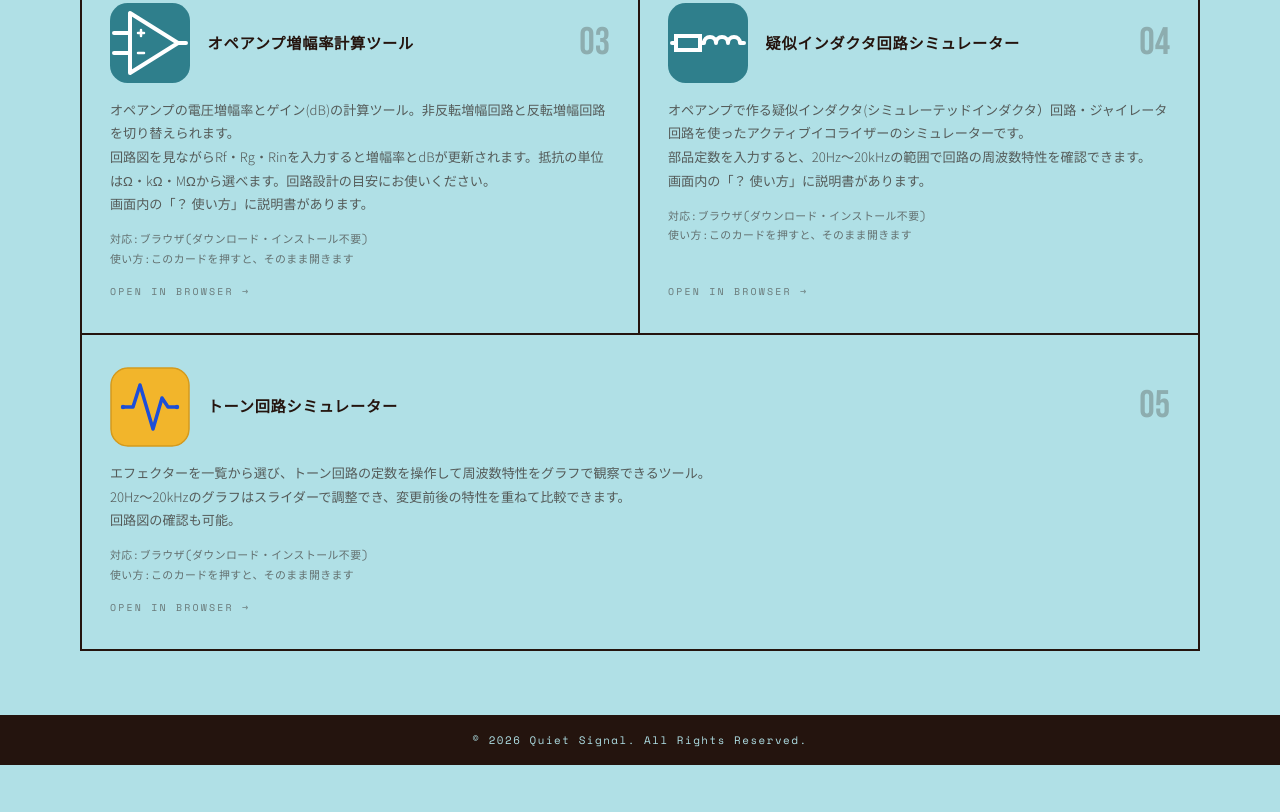
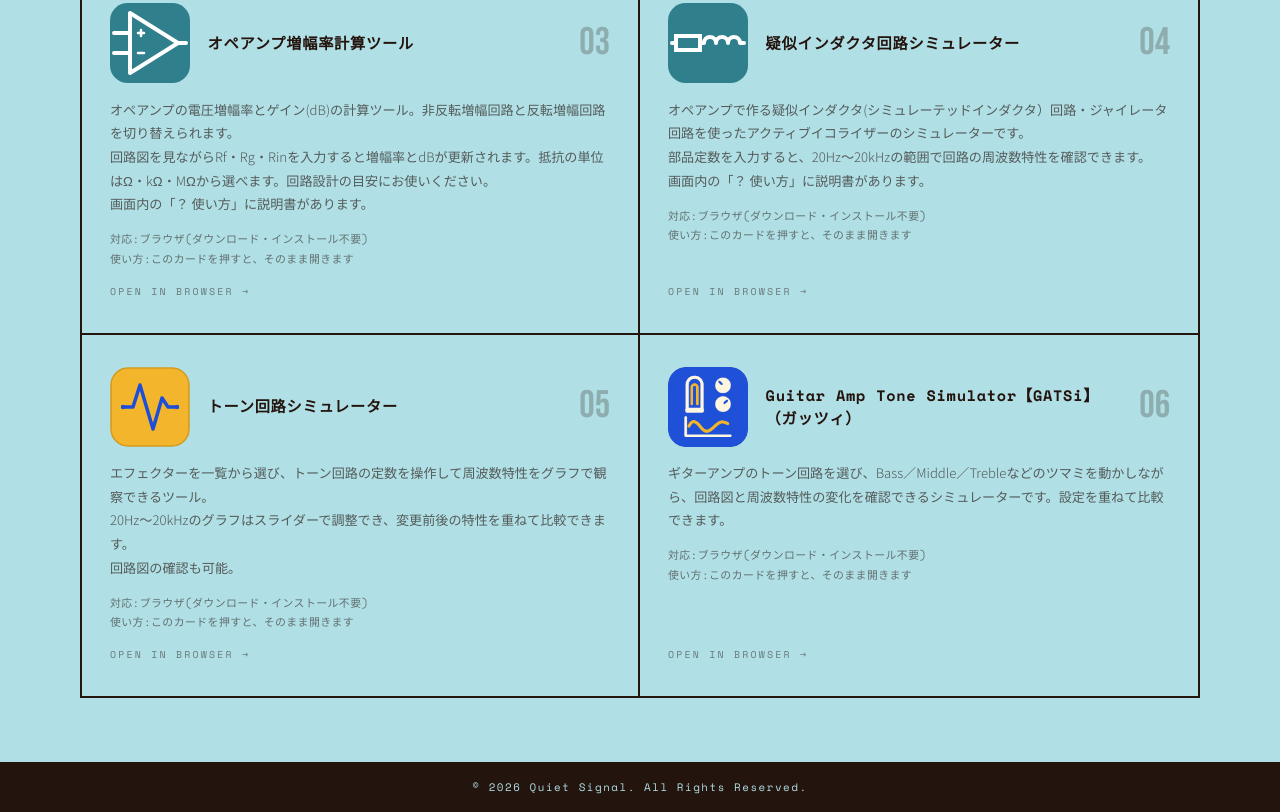
Before and after one commit to quiet-signal-effects/quietsignal, a plain HTML site: page apps.html in a window 1280 px wide. Shown: the part 883-1695 px from the top of the page. Before the commit the page ends 1648 px from the top, so only its background shows below. Drawn offline with nearby package versions, Linux system fonts and the light colour scheme.

Commit message:
Add files via upload

```diff
--- a/apps.html
+++ b/apps.html
@@ -64,6 +64,48 @@
       border-radius: 22%;
       display: block;
       flex-shrink: 0;
+    }
+
+    .app-icon.gatsi-icon {
+      display: flex;
+      align-items: center;
+      justify-content: center;
+      gap: 10%;
+      border: 1px solid #135f6d;
+      border-radius: 22%;
+      background: #2f7f8c;
+      color: #fff;
+    }
+
+    .gatsi-icon i {
+      position: relative;
+      height: 49%;
+      width: 2px;
+      background: currentColor;
+    }
+
+    .gatsi-icon i::after {
+      content: "";
+      position: absolute;
+      top: 20%;
+      left: 50%;
+      width: 7px;
+      height: 5px;
+      border-radius: 1px;
+      background: currentColor;
+      transform: translateX(-50%);
+    }
+
+    .gatsi-icon i:nth-child(2)::after { top: 63%; }
+    .gatsi-icon i:nth-child(3)::after { top: 40%; }
+
+    .app-icon.gatsi-icon { position: relative; }
+    .gatsi-icon::after {
+      content: "";
+      position: absolute;
+      inset: -1px;
+      border-radius: inherit;
+      background: url("gatsi/GATSi_icon.png") center / contain no-repeat;
     }
 
     .app-num {
@@ -170,7 +212,7 @@
     <div class="container">
       <p style="font-size:0.88rem; opacity:0.65; margin-bottom:2rem;">
         Quiet Signalが提供するアプリです。<br>
-        「まなびオシロ」はWindows用のZIPファイルをダウンロードし解凍して使います。「コード譜クイック工房」「オペアンプ増幅率計算ツール」「疑似インダクタ回路シミュレーター」「トーン回路シミュレーター」はブラウザで開くだけですぐ使えます。
+        「まなびオシロ」はWindows用のZIPファイルをダウンロードし解凍して使います。「コード譜クイック工房」「オペアンプ増幅率計算ツール」「疑似インダクタ回路シミュレーター」「トーン回路シミュレーター」「GATSi（ガッツィ）」はブラウザで開くだけですぐ使えます。
       </p>
 
       <div class="app-list fade-in">
@@ -247,6 +289,17 @@
           <div class="app-open">Open in Browser →</div>
         </a>
 
+        <a class="app-card" href="gatsi/guitar-amp-tone-simulator.html">
+          <div class="app-head">
+            <span class="app-icon gatsi-icon" aria-hidden="true"><i></i><i></i><i></i></span>
+            <div class="app-name">Guitar Amp Tone Simulator【GATSi】（ガッツィ）</div>
+            <div class="app-num">06</div>
+          </div>
+          <div class="app-desc">ギターアンプのトーン回路を選び、Bass／Middle／Trebleなどのツマミを動かしながら、回路図と周波数特性の変化を確認できるシミュレーターです。設定を重ねて比較できます。</div>
+          <div class="app-note">対応:ブラウザ(ダウンロード・インストール不要)<br>使い方:このカードを押すと、そのまま開きます</div>
+          <div class="app-open">Open in Browser →</div>
+        </a>
+
       </div>
     </div>
   </main>
```
